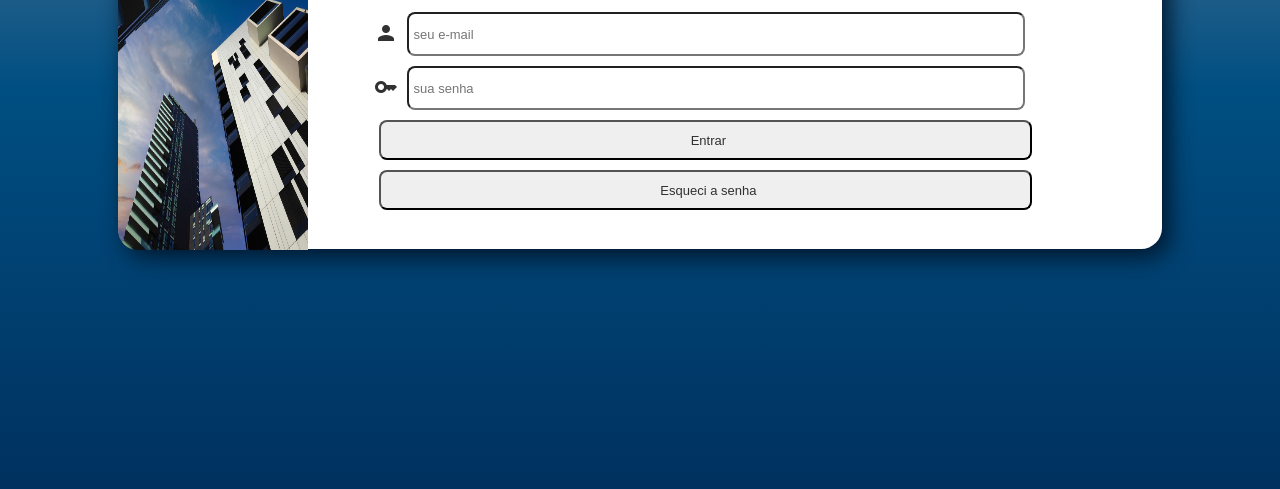
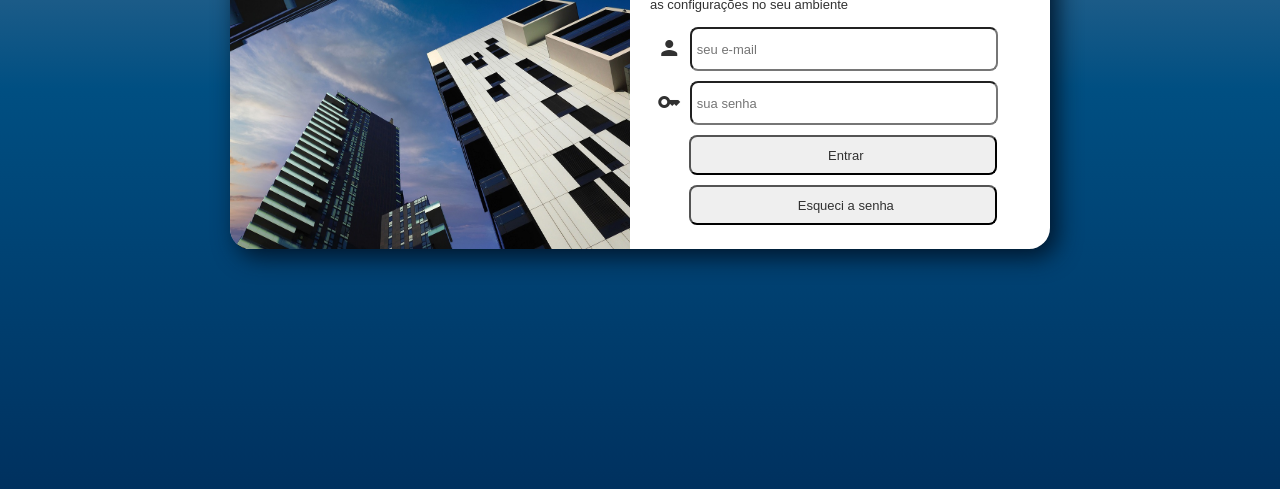
Before and after one commit to Kayque-Knupp/projeto-login, a plain HTML site: page index.html in a window 1280 px wide. Shown: the part 311-800 px from the top of the page. Drawn offline with Linux system fonts and the light colour scheme.

Commit message:
add mediaquery para pcs

```diff
--- a/estilos/mobile.css
+++ b/estilos/mobile.css
@@ -5,7 +5,7 @@
     margin: 0px;
     padding: 0px;
     font-size: 13px;
-    color: rgb(49, 49, 49);
+    color: #313131;
 }
 body{
     background-color: #00315f;
@@ -52,8 +52,8 @@ span.material-icons{
     vertical-align: bottom;
 }
 .entradas{
-    width: 90%;
-    margin-left: 14px;
+    width: 80%;
+    margin-left: 12%;
 }
 .entradas:hover{
     background-color: #004f82;
--- /dev/null
+++ b/estilos/pc.css
@@ -0,0 +1,17 @@
+@charset "UTF-8";
+
+@media screen and (min-width:992px) {
+    section{
+        width: 800px;
+
+    }
+    #form-login{
+        width: 380px;
+    }
+    #imagem-login > img{
+      width: 400px;
+    }
+    .entradas{
+        margin-left: 13%;
+    }
+}
--- a/estilos/tablet.css
+++ b/estilos/tablet.css
@@ -15,23 +15,22 @@
         display: inline-block;
     }
     #imagem-login > img{
-        height: 322px;
-        width: 190px;
+        height: 321.4px;
+        width: 200px;
         border-radius: 20px 0px 0px 20px;
     }
     #form-login{
         display: inline-block;
         position: absolute;
-        width: 60%;
+        width: 55%;
     }
     .dados{
-
         width: 100%;
         text-align: center;
     }
     .entradas{
-        width: 85%;
-        margin-left: 8%;
+        width: 81%;
+        margin-left: 12%;
     }
 
 }
--- a/estilos/tv.css
+++ /dev/null
@@ -1,5 +0,0 @@
-@charset "UTF-8";
-
-@media screen and (min-width:992px) {
-
-}
--- a/index.html
+++ b/index.html
@@ -5,7 +5,7 @@
     <meta name="viewport" content="width=device-width, initial-scale=1.0">
     <link rel="stylesheet" href="estilos/mobile.css">
     <link rel="stylesheet" href="estilos/tablet.css">
-    <link rel="stylesheet" href="estilos/tv.css">
+    <link rel="stylesheet" href="estilos/pc.css">
     <link href="https://fonts.googleapis.com/icon?family=Material+Icons" rel="stylesheet">
     <title>Login</title>
 </head>
```
